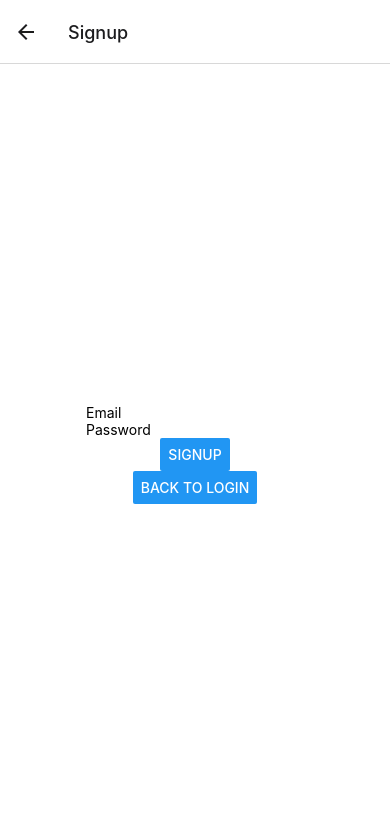
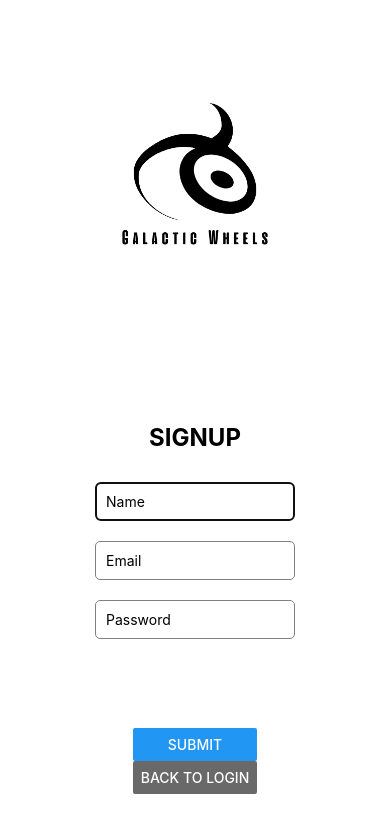
Before and after one commit to aVerkhohliadova/GalacticWheels, a React Native app: screen /Signup in a window 390 px wide. Shown: the top 832 px of the page. Built offline with nearby package versions, Linux system fonts and the light colour scheme; no server answers; the database is empty.

Commit message:
Update UI for login and signup pages

```diff
--- a/App.js
+++ b/App.js
@@ -28,8 +28,16 @@ function Router() {
           </>
         ) : (
           <>
-            <Stack.Screen name="Login" component={Login} />
-            <Stack.Screen name="Signup" component={Signup} />
+            <Stack.Screen
+              name="Login"
+              component={Login}
+              options={{ headerShown: false }}
+            />
+            <Stack.Screen
+              name="Signup"
+              component={Signup}
+              options={{ headerShown: false }}
+            />
           </>
         )}
       </Stack.Navigator>
--- a/src/api/firestore.js
+++ b/src/api/firestore.js
@@ -76,7 +76,7 @@ export async function remove(coll, id) {
 
 export async function get(coll, id) {
   try {
-    return await getDoc(doc(db, coll, id));
+    return (await getDoc(doc(db, coll, id))).data();
   } catch (e) {
     throw e.message;
   }
--- /dev/null
+++ b/src/components/Logo.js
@@ -0,0 +1,24 @@
+import { View, Image } from "react-native";
+
+function Logo({ viewStyle = {}, imageStyle = {} }) {
+  return (
+    <View
+      style={[
+        {
+          flex: 1,
+          alignItems: "center",
+          justifyContent: "center",
+        },
+        viewStyle,
+      ]}
+    >
+      <Image
+        // eslint-disable-next-line global-require
+        source={require("../../assets/logo.png")}
+        style={[{ width: 200, height: 200 }, imageStyle]}
+      />
+    </View>
+  );
+}
+
+export default Logo;
--- a/src/pages/Login.js
+++ b/src/pages/Login.js
@@ -1,34 +1,103 @@
 import { useState } from "react";
-import { View, Button, TextInput } from "react-native";
+import {
+  View,
+  Button,
+  TextInput,
+  StyleSheet,
+  Text,
+  SafeAreaView,
+} from "react-native";
 import { login } from "../api/authentication";
 import { COLLECTION, get } from "../api/firestore";
 import useDataContext from "../api/dataContext";
+import Logo from "../components/Logo";
+
+const styles = StyleSheet.create({
+  textInput: {
+    borderColor: "gray",
+    borderWidth: 1,
+    borderRadius: 5,
+    padding: 10,
+    width: 200,
+    margin: 10,
+  },
+});
 
 export default function Login({ navigation }) {
   const { setUser } = useDataContext();
 
   const [email, setEmail] = useState("");
   const [pass, setPass] = useState("");
+  const [error, setError] = useState("");
 
   const onLogin = async () => {
-    const authUser = await login(email, pass);
-    const dbUser = await get(COLLECTION.USERS, authUser.uid);
-    setUser(dbUser);
+    setError("");
+
+    if (!email) {
+      setError("Please enter an email");
+      return;
+    }
+
+    if (!pass || pass.length < 6) {
+      setError("Please enter a password");
+      return;
+    }
+
+    try {
+      const authUser = await login(email, pass);
+      const dbUser = await get(COLLECTION.USERS, authUser.uid);
+      setUser(dbUser);
+    } catch (err) {
+      setError(err);
+    }
   };
 
   return (
-    <View
+    <SafeAreaView
       style={{
         flex: 1,
         backgroundColor: "#fff",
         alignItems: "center",
-        justifyContent: "center",
+        width: "100%",
       }}
     >
-      <TextInput placeholder="Email" value={email} onChangeText={setEmail} />
-      <TextInput placeholder="Password" value={pass} onChangeText={setPass} />
-      <Button title="Login" onPress={onLogin} />
-      <Button title="Signup" onPress={() => navigation.navigate("Signup")} />
-    </View>
+      <Logo />
+      <View
+        style={{
+          flex: 1,
+          justifyContent: "center",
+          alignItems: "center",
+        }}
+      >
+        <Text style={{ fontSize: 24, fontWeight: "bold", marginBottom: 20 }}>
+          LOGIN
+        </Text>
+        <TextInput
+          placeholder="Email"
+          value={email}
+          onChangeText={setEmail}
+          autoFocus
+          style={styles.textInput}
+        />
+        <TextInput
+          style={styles.textInput}
+          placeholder="Password"
+          value={pass}
+          onChangeText={setPass}
+        />
+        <Text style={{ fontSize: 12, fontWeight: "100", marginTop: 20 }}>
+          {error}
+        </Text>
+      </View>
+
+      <View style={{ marginBottom: 50 }}>
+        <Button title="Submit" onPress={onLogin} />
+        <Button
+          color="dimgrey"
+          title="Create an account"
+          onPress={() => navigation.navigate("Signup")}
+        />
+      </View>
+    </SafeAreaView>
   );
 }
--- a/src/pages/Signup.js
+++ b/src/pages/Signup.js
@@ -1,18 +1,43 @@
 import { useState } from "react";
-import { View, Button, TextInput, Text } from "react-native";
+import {
+  View,
+  Button,
+  TextInput,
+  Text,
+  StyleSheet,
+  SafeAreaView,
+} from "react-native";
 import { signUp } from "../api/authentication";
 import { COLLECTION, addWithId } from "../api/firestore";
 import useDataContext from "../api/dataContext";
+import Logo from "../components/Logo";
+
+const styles = StyleSheet.create({
+  textInput: {
+    borderColor: "gray",
+    borderWidth: 1,
+    borderRadius: 5,
+    padding: 10,
+    width: 200,
+    margin: 10,
+  },
+});
 
 export default function Login({ navigation }) {
   const { setUser } = useDataContext();
 
+  const [name, setName] = useState("");
   const [email, setEmail] = useState("");
   const [pass, setPass] = useState("");
   const [error, setError] = useState("");
 
   const onSignup = async () => {
     setError("");
+
+    if (!name) {
+      setError("Please enter a name");
+      return;
+    }
 
     if (!email) {
       setError("Please enter an email");
@@ -34,12 +59,12 @@ export default function Login({ navigation }) {
     if (!authUser) return;
 
     const newUser = {
+      name,
+      cart: [],
+      orderHistory: [],
       id: authUser.uid,
       email: authUser.email,
       phone: authUser.phoneNumber,
-      name: authUser.displayName,
-      orderHistory: [],
-      cart: [],
     };
 
     try {
@@ -51,19 +76,58 @@ export default function Login({ navigation }) {
   };
 
   return (
-    <View
+    <SafeAreaView
       style={{
         flex: 1,
         backgroundColor: "#fff",
         alignItems: "center",
-        justifyContent: "center",
+        width: "100%",
       }}
     >
-      <TextInput placeholder="Email" value={email} onChangeText={setEmail} />
-      <TextInput placeholder="Password" value={pass} onChangeText={setPass} />
-      <Button title="Signup" onPress={onSignup} />
-      <Button title="Back to Login" onPress={() => navigation.pop()} />
-      <Text>{error}</Text>
-    </View>
+      <Logo />
+
+      <View
+        style={{
+          flex: 1,
+          justifyContent: "center",
+          alignItems: "center",
+        }}
+      >
+        <Text style={{ fontSize: 24, fontWeight: "bold", marginBottom: 20 }}>
+          SIGNUP
+        </Text>
+        <TextInput
+          placeholder="Name"
+          value={name}
+          onChangeText={setName}
+          style={styles.textInput}
+          autoFocus
+        />
+        <TextInput
+          placeholder="Email"
+          value={email}
+          onChangeText={setEmail}
+          style={styles.textInput}
+        />
+        <TextInput
+          style={styles.textInput}
+          placeholder="Password"
+          value={pass}
+          onChangeText={setPass}
+        />
+        <Text style={{ fontSize: 12, fontWeight: "100", marginTop: 20 }}>
+          {error}
+        </Text>
+      </View>
+
+      <View style={{ marginBottom: 50 }}>
+        <Button title="Submit" onPress={onSignup} />
+        <Button
+          color="dimgrey"
+          title="Back to Login"
+          onPress={() => navigation.navigate("Login")}
+        />
+      </View>
+    </SafeAreaView>
   );
 }
```
Also changed, not shown: assets/logo.png (added).
